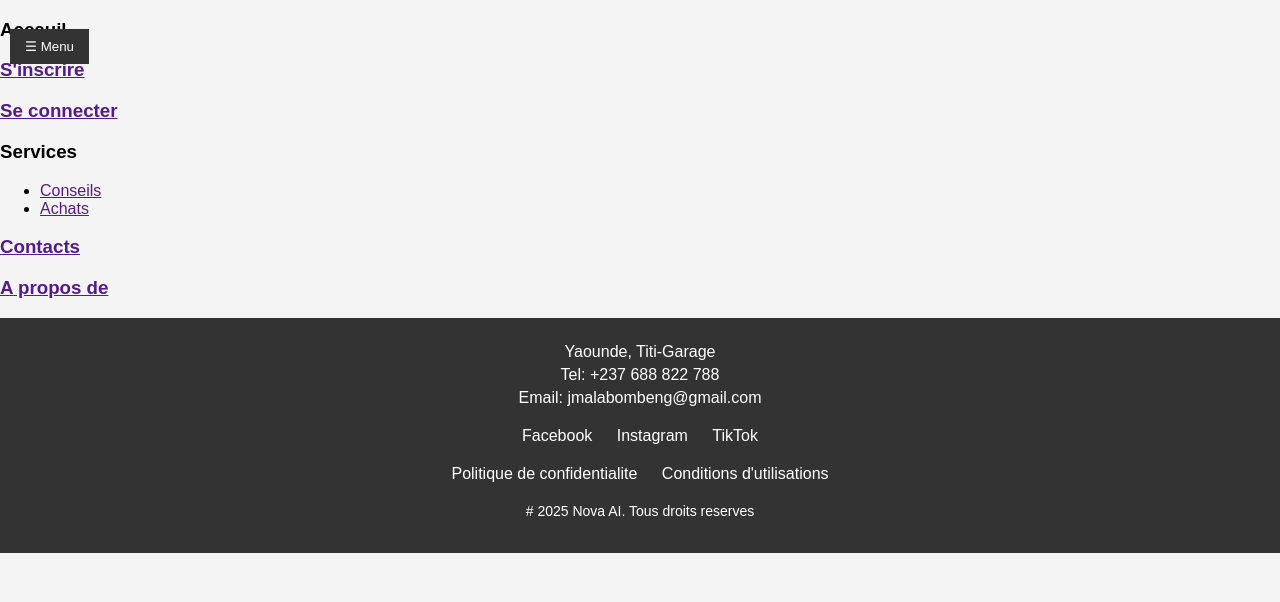
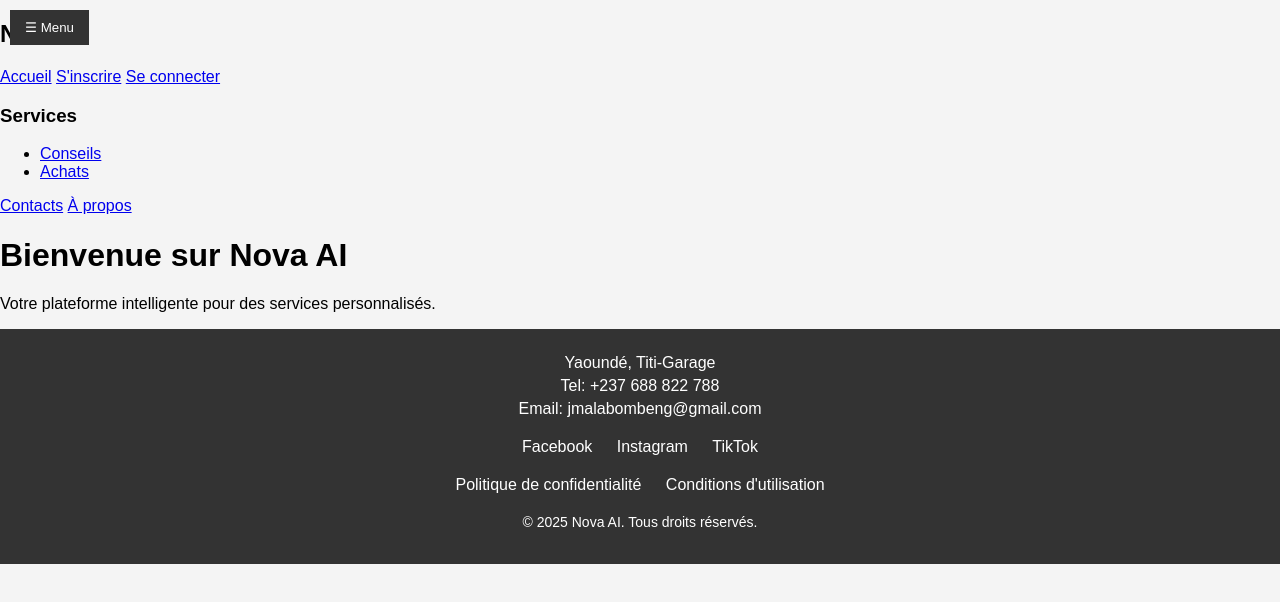
Before and after one commit to Bravo-John/Projet_Git_Sn, a plain HTML site: page index.html in a window 1280 px wide. Drawn offline with Linux system fonts and the light colour scheme.

Commit message:
Update index.html

```diff
--- a/index.html
+++ b/index.html
@@ -1,31 +1,38 @@
-
 <!DOCTYPE html>
 <html lang="en">
 <head>
-    <meta charset="UTF-8">
-    <meta name="viewport" content="width=device-width, initial-scale=1.0">
-    <title>Document</title>
+  <meta charset="UTF-8" />
+  <meta name="viewport" content="width=device-width, initial-scale=1.0"/>
+  <title>NOVA AI</title>
+  <link rel="stylesheet" href="style.css" />
 </head>
 <body>
-      <link rel="stylesheet" href="style.css">
+
+  <button id="toggleSidebar">☰ Menu</button>
   <aside class="sidebar">
- <button id="toggleSidebar">☰ Menu</button>
-
-            <h3>Acceuil</h3>
-            <a href=""><h3>S'inscrire</h3></a>
-            <a href=""><h3>Se connecter</h3></a>
+    <h2>Nova AI</h2>
+    <nav>
+      <a href="#">Accueil</a>
+      <a href="#">S'inscrire</a>
+      <a href="#">Se connecter</a>
       <h3>Services</h3>
       <ul>
-                <li><a href="">Conseils</a></li>
-                <li><a href="">Achats</a></li>
+        <li><a href="#">Conseils</a></li>
+        <li><a href="#">Achats</a></li>
       </ul>
-            <a href=""><h3>Contacts</h3></a>
-            <a href=""><h3>A propos de</h3></a>
+      <a href="#">Contacts</a>
+      <a href="#">À propos</a>
+    </nav>
   </aside>
+
+  <main class="content">
+    <h1>Bienvenue sur Nova AI</h1>
+    <p>Votre plateforme intelligente pour des services personnalisés.</p>
+  </main>
 
   <footer class="footer">
     <div class="other">
-                 <p>Yaounde, Titi-Garage</p>
+      <p>Yaoundé, Titi-Garage</p>
       <p>Tel: +237 688 822 788</p>
       <p>Email: jmalabombeng@gmail.com</p>
     </div>
@@ -35,13 +42,14 @@
       <a href="#">TikTok</a>
     </div>
     <div class="liens">
-                 <a href="#">Politique de confidentialite</a>
-                 <a href="#">Conditions d'utilisations</a>
+      <a href="#">Politique de confidentialité</a>
+      <a href="#">Conditions d'utilisation</a>
     </div>
     <div class="bottom">
-                  <p># 2025 Nova AI. Tous droits reserves</p>
+      <p>© 2025 Nova AI. Tous droits réservés.</p>
     </div>
   </footer>
+
+  <script src="script.js"></script>
 </body>
-<script scr = "script.js"></script>
 </html>
```
Lines whose indentation alone changed are shown as unchanged.
